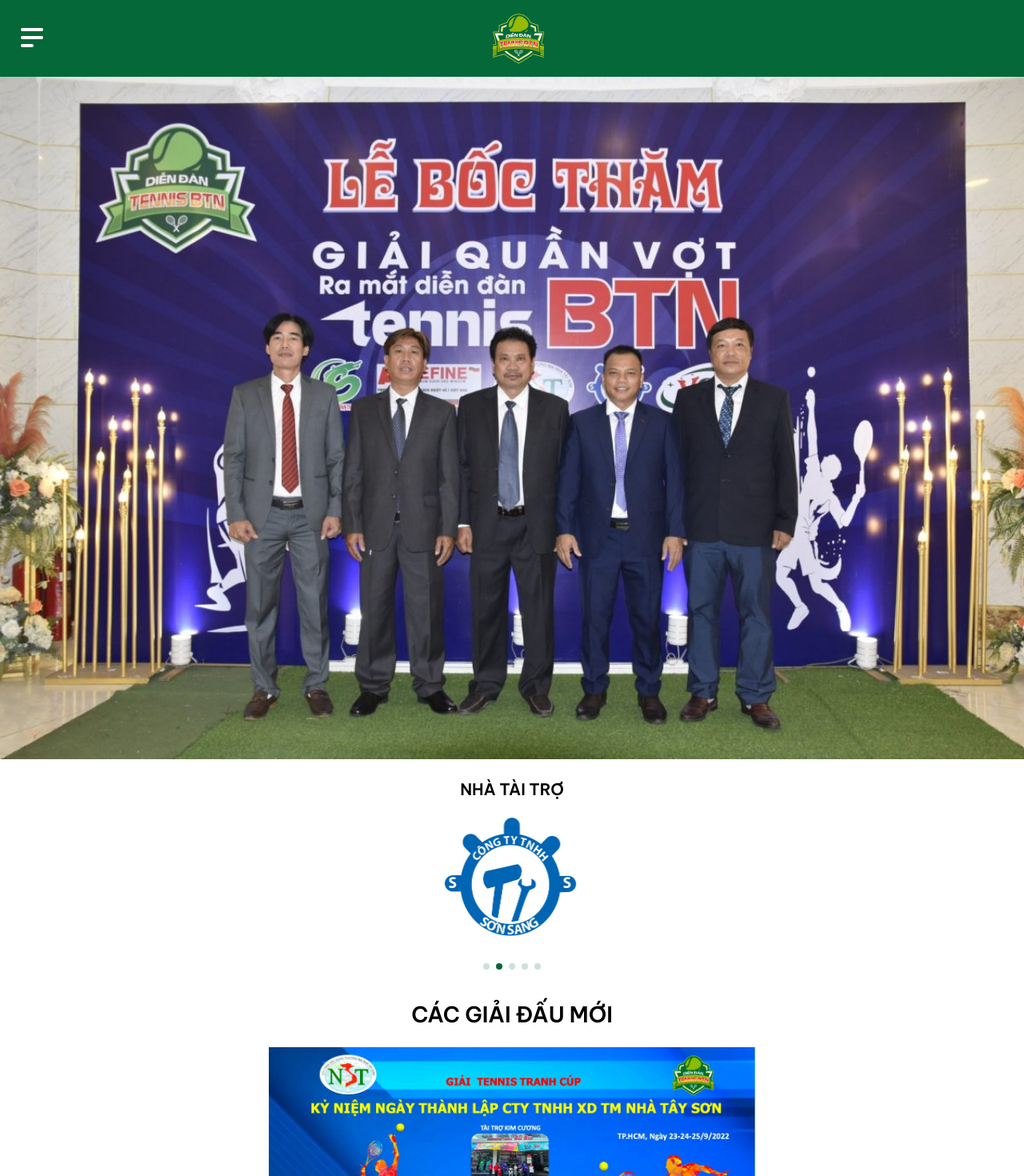
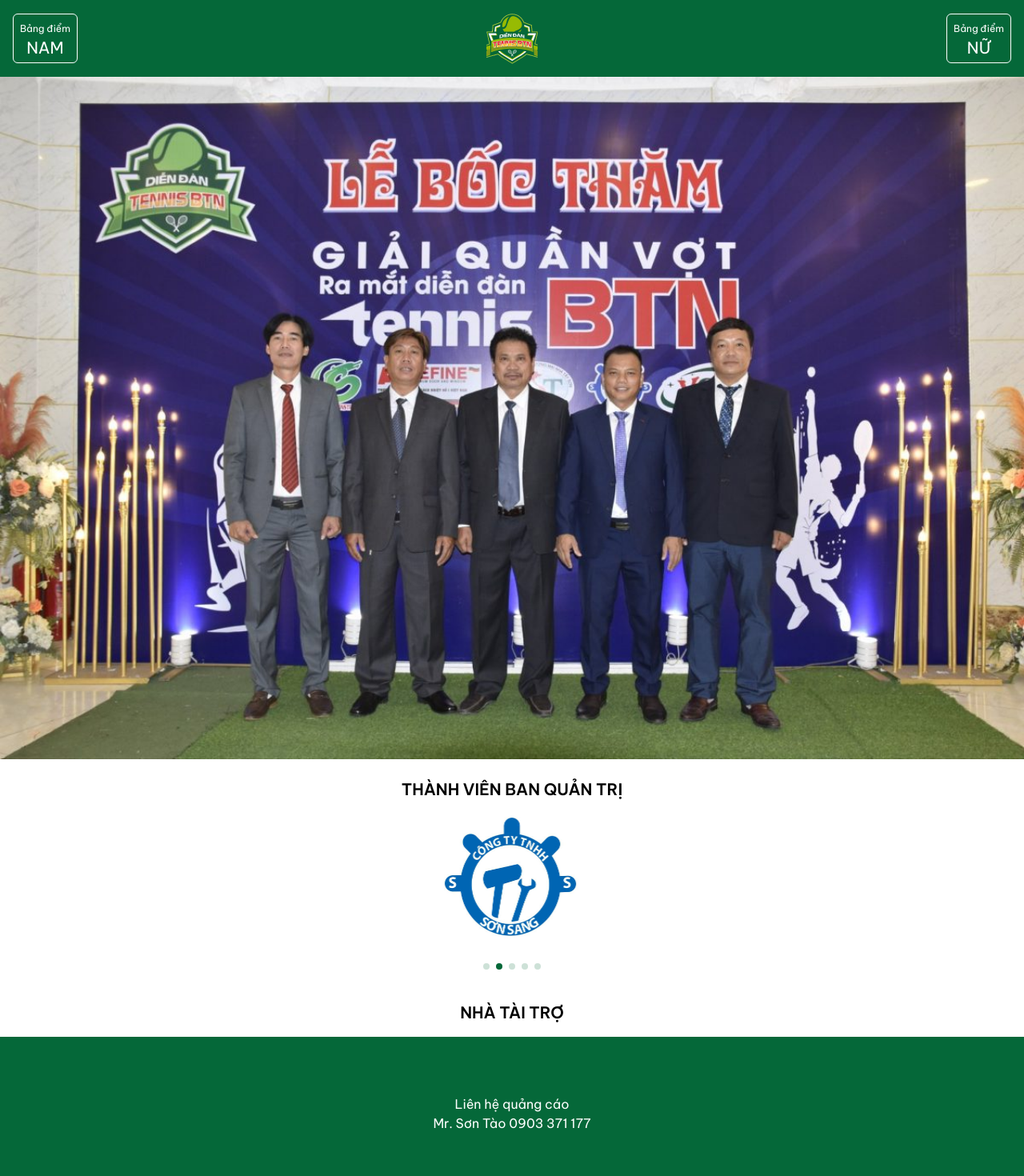
Before and after one commit to dflyapp/tennis-btn, a Next.js app: page / in a window 1280 px wide. Shown: the top 1470 px of the page at 80% size. Built offline with nearby package versions, Linux system fonts and the light colour scheme.

Commit message:
feat: update header 3 items

```diff
--- a/layouts/Footer/index.tsx
+++ b/layouts/Footer/index.tsx
@@ -28,7 +28,7 @@ export default function Footer() {
         <h2 className="font-bold">
           LIÊN HỆ ĐĂNG KÝ THAM GIA GIẢI ĐẤU VÀ QUẢNG CÁO
         </h2>
-        <p>Mr. Sơn Tào (+84) 903 371 177</p>
+        <p>Mr. Sơn Tào 0903 371 177</p>
         <div className="flex w-fit mx-auto mt-4">
           <Link href="https://zalo.me/0903371177">
             <Image
--- a/layouts/Header/index.tsx
+++ b/layouts/Header/index.tsx
@@ -1,19 +1,30 @@
 import Image from "next/image";
 import Link from "next/link";
 
-import MenuButton from "./MenuButton";
+// import MenuButton from "./MenuButton";
 import Logo from "assets/tennis-logo.png";
 
 export default function Header() {
   return (
     <header className="bg-primary py-4 flex justify-between items-center px-4 fixed top-0 left-0 w-full z-10">
-      <MenuButton className="px-0" />
+      {/* <MenuButton className="px-0" /> */}
+      <Link href="/bang-diem/nam">
+        <button className="text-white border border-white rounded-md px-2 py-1">
+          <span className="text-xs">Bảng điểm</span> <br />
+          <span className="text-xl">NAM</span>
+        </button>
+      </Link>
       <Link href="/">
-        <div className="-ml-8 w-16 h-16 cursor-pointer">
+        <div className="w-16 h-16 cursor-pointer">
           <Image src={Logo} alt="logo" />
         </div>
       </Link>
-      <div />
+      <Link href="/bang-diem/nu">
+        <button className="text-white border border-white rounded-md px-2 py-1">
+          <span className="text-xs">Bảng điểm</span> <br />
+          <span className="text-xl">NỮ</span>
+        </button>
+      </Link>
     </header>
   );
 }
--- a/pages/bang-diem/nam/index.tsx
+++ b/pages/bang-diem/nam/index.tsx
@@ -36,7 +36,7 @@ export default function BangDiem() {
   return (
     <>
       <Header />
-      <div className="flex my-12 w-fit mx-auto">
+      {/* <div className="flex my-12 w-fit mx-auto">
         <Link href="/bang-diem/nam">
           <button className="p-4 rounded-md shadow-md border bg-primary text-white">
             Trình Nam
@@ -47,7 +47,9 @@ export default function BangDiem() {
             Trình Nữ
           </button>
         </Link>
-      </div>
+      </div> */}
+
+      <h1 className="text-center my-8">Bảng điểm nam</h1>
 
       <FilterTable dataSet={result} />
     </>
--- a/pages/bang-diem/nu/index.tsx
+++ b/pages/bang-diem/nu/index.tsx
@@ -35,7 +35,7 @@ export default function BangDiem() {
   return (
     <>
       <Header />
-      <div className="flex my-12 w-fit mx-auto">
+      {/* <div className="flex my-12 w-fit mx-auto">
         <Link href="/bang-diem/nam">
           <button className="p-4 rounded-md shadow-md border bg-white text-primary">
             Trình Nam
@@ -46,7 +46,9 @@ export default function BangDiem() {
             Trình Nữ
           </button>
         </Link>
-      </div>
+      </div> */}
+      <h1 className="text-center my-8">Bảng điểm nữ</h1>
+
       <FilterTable dataSet={result} />
     </>
   );
--- a/pages/index.tsx
+++ b/pages/index.tsx
@@ -36,16 +36,29 @@ const Home: NextPage = ({ events, players }: any) => {
           layout="responsive"
         />
 
+        {/* admin */}
+        <div className="mt-6">
+          <h1 className="uppercase text-center font-bold text-xl">
+            Thành viên ban quản trị
+          </h1>
+        </div>
+        <Sponsors />
+
         {/* sponsors */}
-        <div className="mt-6">
+        <div className="mt-6 mb-4">
           <h1 className="uppercase text-center font-bold text-xl">
             Nhà tài trợ
           </h1>
         </div>
-        <Sponsors />
+        <div className="h-48 w-full bg-primary flex justify-center items-center">
+          <div>
+            <p className="text-white text-center">Liên hệ quảng cáo</p>
+            <p className="text-white text-center">Mr. Sơn Tào 0903 371 177</p>
+          </div>
+        </div>
 
         {/* events */}
-        <div className="px-4 mt-4 mb-24 w-full md:w-1/2 mx-auto">
+        <div className="px-4 mt-8 mb-24 w-full md:w-1/2 mx-auto">
           <h1 className="w-fit mx-auto px-3 py-2 uppercase text-center">
             Các giải đấu mới
           </h1>
```
Also changed, not shown: 1 other file (tests, documents, lock files or other folders).
